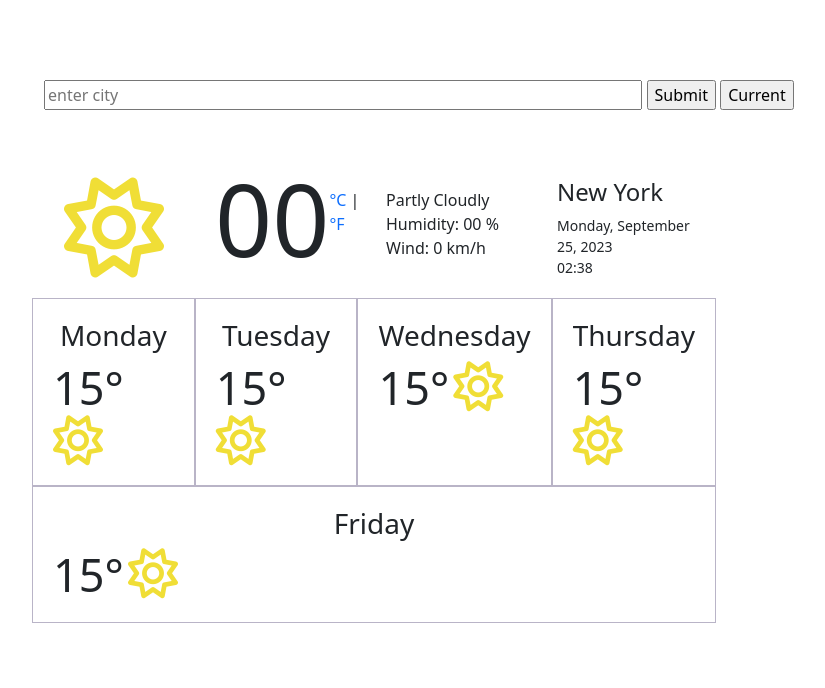
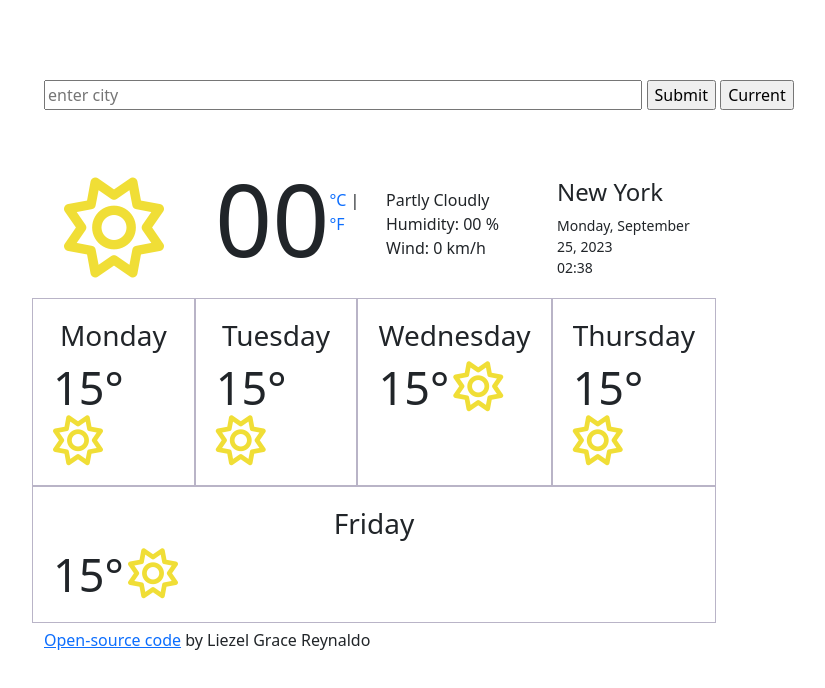
Before and after one commit to Graciegrace830/my-weather-app, a plain HTML site: page index.html in a window 1280 px wide. Shown: the whole page, without its empty margins (156-981 px from the left). Drawn offline with nearby package versions, Linux system fonts and the light colour scheme.

Commit message:
Added source code link in html and style

```diff
--- a/index.html
+++ b/index.html
@@ -94,7 +94,9 @@
           </div>
         </div>
       </div>
+      <span class="src-footer"><a href="https://github.com/Graciegrace830/my-weather-app" target="_blank">Open-source code</a> by Liezel Grace Reynaldo</span>
     </div>
+
     <script src="script.js"></script>
   </body>
 </html>
--- a/styles.css
+++ b/styles.css
@@ -72,3 +72,8 @@ h4 {
   font-size: 50px;
   color: #f0de36;
 }
+
+.src-footer {
+  margin-top: 5px;
+  display: block;
+}
```
